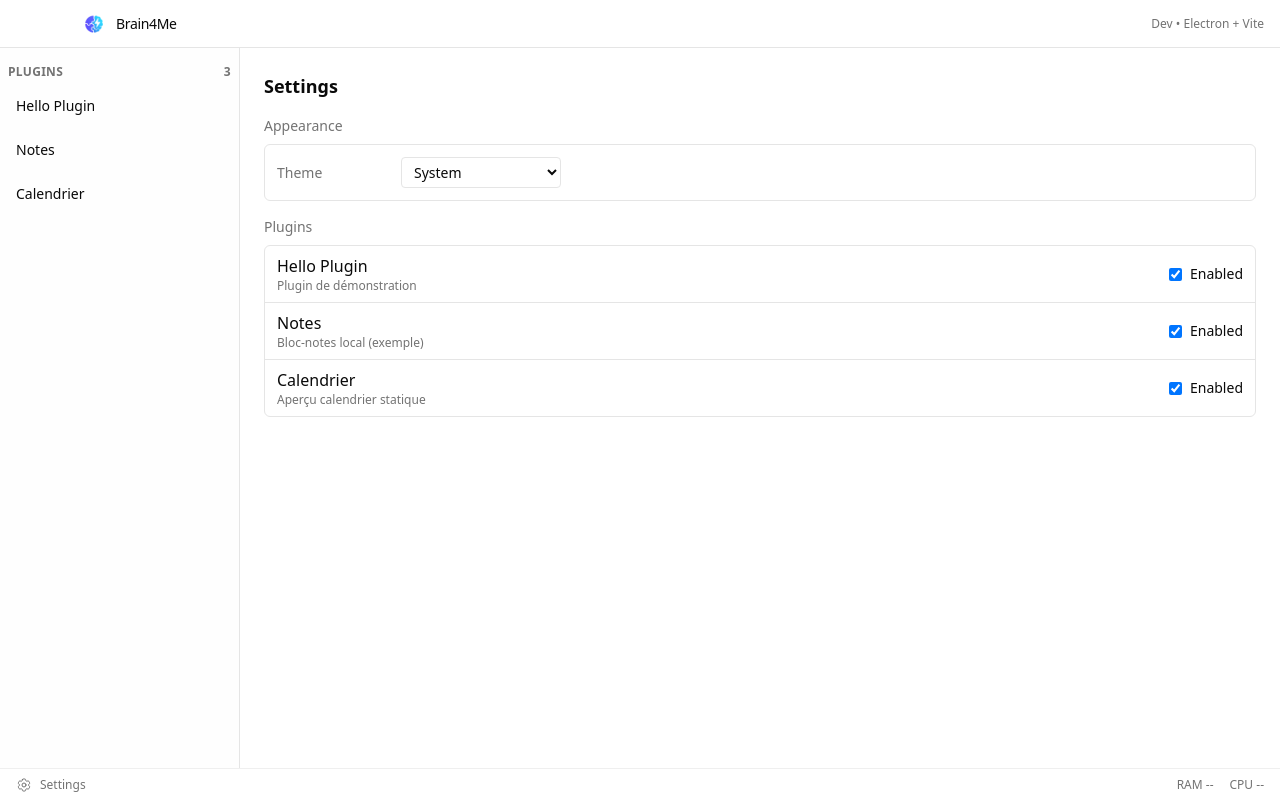
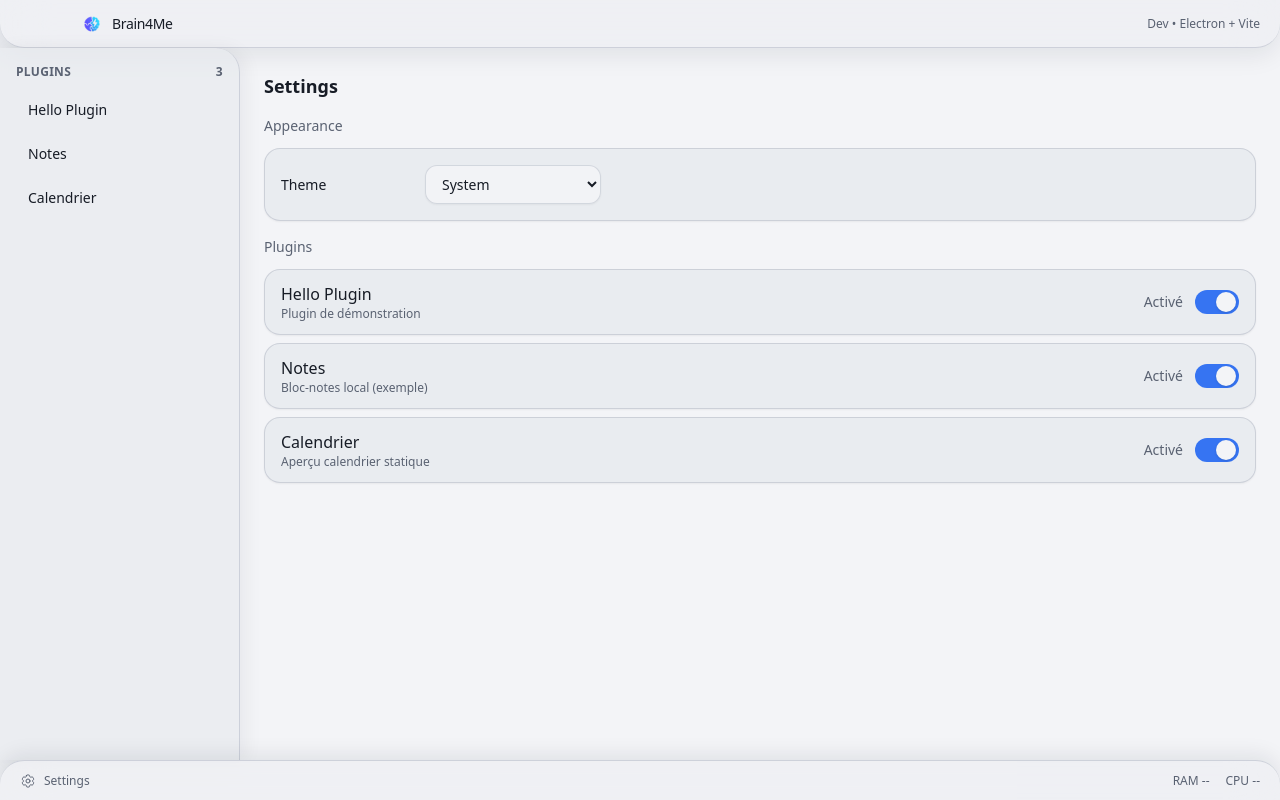
Before and after one commit to AnselmeSDR/Brain4Me, a React (Vite) app in the folder apps/desktop/: page /settings in a window 1280 px wide. Built offline with nearby package versions, Linux system fonts and the light colour scheme.

Commit message:
feat: make more design

```diff
--- a/apps/desktop/package.json
+++ b/apps/desktop/package.json
@@ -13,6 +13,7 @@
   },
   "dependencies": {
     "@heroicons/react": "^2.2.0",
+    "@radix-ui/react-switch": "^1.1.0",
     "better-sqlite3": "^12.4.1",
     "class-variance-authority": "^0.7.1",
     "clsx": "^2.1.1",
--- a/apps/desktop/src/components/layout/Footer.tsx
+++ b/apps/desktop/src/components/layout/Footer.tsx
@@ -1,7 +1,7 @@
-import { useEffect, useState } from "react";
-import { Link } from "react-router-dom";
-import { Cog6ToothIcon } from "@heroicons/react/24/outline";
-import { getIpc } from "@/core/ipc";
+import {useEffect, useState} from "react";
+import {Link} from "react-router-dom";
+import {Cog6ToothIcon} from "@heroicons/react/24/outline";
+import {getIpc} from "@/core/ipc";
 
 type Metrics = {
     cpuPercent: number;
@@ -57,8 +57,12 @@ export default function Footer() {
     const metrics = useSystemMetrics();
 
     return (
-        <footer className="h-8 shrink-0 border-t border-border/60 bg-background/80 backdrop-blur supports-[backdrop-filter]:bg-background/60 flex items-center gap-4 px-4 text-xs" style={{ WebkitAppRegion: "no-drag" }}>
-            <Link to="/settings" className="flex items-center gap-2 text-muted-foreground transition-colors hover:text-foreground">
+        <footer className="bg-card/70 rounded-tr-3xl"
+                style={{WebkitAppRegion: "no-drag"}}>
+            <div
+                className="h-10 shrink-0 flex items-center gap-4 rounded-t-3xl border-t border-border/70 bg-background/70 px-5 text-xs shadow-[0_-6px_20px_rgba(15,23,42,0.08)] backdrop-blur-xl supports-[backdrop-filter]:bg-background/50">
+                <Link to="/settings"
+                      className="flex items-center gap-2 text-muted-foreground transition-colors hover:text-foreground">
                     <Cog6ToothIcon aria-hidden className="h-4 w-4" />
                     <span>Settings</span>
                 </Link>
@@ -66,6 +70,7 @@ export default function Footer() {
                     <span>RAM {metrics ? `${metrics.memoryMB} MB` : "--"}</span>
                     <span>CPU {metrics ? `${metrics.cpuPercent}%` : "--"}</span>
                 </div>
+            </div>
         </footer>
     );
 }
--- a/apps/desktop/src/components/layout/Sidebar.tsx
+++ b/apps/desktop/src/components/layout/Sidebar.tsx
@@ -1,20 +1,21 @@
-import { Link, useLocation } from "react-router-dom";
-import { usePluginStore } from "@/core/plugin-store";
+import {Link, useLocation} from "react-router-dom";
+import {usePluginStore} from "@/core/plugin-store";
 
 export default function Sidebar() {
-    const { plugins, loading } = usePluginStore({ status: "enabled" });
+    const {plugins, loading} = usePluginStore({status: "enabled"});
     const location = useLocation();
 
     return (
-        <aside className="h-full border-r border-border bg-muted/10 p-2">
-            <h3 className="flex justify-between py-2 text-xs font-semibold uppercase tracking-wide text-muted-foreground">
+        <aside
+            className="h-full rounded-tr-3xl border-r border-border/70 bg-card/70 p-4 shadow-[6px_0_18px_rgba(15,23,42,0.05)] backdrop-blur-sm">
+            <h3 className="flex items-center justify-between pb-3 text-xs font-semibold uppercase tracking-wide text-muted-foreground">
                 Plugins
                 <div className="text-xxs">
                     {plugins.length}
                 </div>
             </h3>
 
-            <ul className="grid gap-2 text-sm">
+            <ul className="flex flex-col gap-2 text-sm">
                 {loading ? (
                     <li className="text-xs text-muted-foreground">Chargement…</li>
                 ) : (
@@ -22,14 +23,12 @@ export default function Sidebar() {
                         const active = location.pathname === `/plugin/${p.id}`;
                         return (
                             <li key={p.id}>
-                                <Link
-                                    to={`/plugin/${p.id}`}
-                                    className={`block rounded-md p-2 font-medium transition-colors ${
+                                <Link to={`/plugin/${p.id}`}
+                                    className={`block px-3 py-2 font-medium transition-all ${
                                         active
-                                            ? "bg-accent text-accent-foreground"
-                                            : "text-foreground hover:bg-accent hover:text-accent-foreground"
-                                    }`}
-                                >
+                                            ? "text-primary"
+                                            : "text-foreground hover:text-primary"
+                                    }`}>
                                     {p.name}
                                 </Link>
                             </li>
--- a/apps/desktop/src/components/layout/Topbar.tsx
+++ b/apps/desktop/src/components/layout/Topbar.tsx
@@ -1,17 +1,18 @@
-import { appLogo } from "@/assets";
+import {appLogo} from "@/assets";
 
 export default function Topbar() {
     return (
-        <header
-            className="h-12 shrink-0 border-b border-border bg-background/60 backdrop-blur supports-[backdrop-filter]:bg-background/40 glass-surface flex items-center gap-3 px-4 pl-20"
-            style={{ WebkitAppRegion: "drag" }}
-        >
-            <div className="flex items-center gap-2 text-sm font-medium tracking-tight leading-none">
-                <img src={appLogo} alt="" className="h-7 w-7" draggable={false} />
-                <span>Brain4Me</span>
-            </div>
-            <div className="ml-auto text-xs text-muted-foreground leading-none">
-                Dev • Electron + Vite
+        <header className="bg-card/70 rounded-br-3xl"
+                style={{WebkitAppRegion: "drag"}}>
+            <div
+                className="h-12 shrink-0 glass-surface flex items-center gap-3 rounded-b-3xl border-b border-border/70 bg-background/70 px-5 pl-20 shadow-[0_8px_24px_rgba(15,23,42,0.08)] backdrop-blur-xl supports-[backdrop-filter]:bg-background/50">
+                <div className="flex items-center gap-2 text-sm font-medium tracking-tight leading-none">
+                    <img src={appLogo} alt="" className="h-6 w-6" draggable={false} />
+                    <span>Brain4Me</span>
+                </div>
+                <div className="ml-auto text-xs text-muted-foreground leading-none">
+                    Dev • Electron + Vite
+                </div>
             </div>
         </header>
     );
--- /dev/null
+++ b/apps/desktop/src/components/ui/switch.tsx
@@ -0,0 +1,27 @@
+import * as React from "react";
+import * as SwitchPrimitives from "@radix-ui/react-switch";
+
+import { cn } from "@/lib/utils";
+
+type SwitchRef = React.ComponentRef<typeof SwitchPrimitives.Root>;
+type SwitchProps = React.ComponentPropsWithoutRef<typeof SwitchPrimitives.Root>;
+
+const Switch = React.forwardRef<SwitchRef, SwitchProps>(({ className, ...props }, ref) => {
+    return (
+        <SwitchPrimitives.Root
+            ref={ref}
+            className={cn(
+                "peer inline-flex h-6 w-11 shrink-0 cursor-pointer items-center rounded-full border border-transparent transition-colors focus-visible:outline-none focus-visible:ring-2 focus-visible:ring-primary/50 focus-visible:ring-offset-2 focus-visible:ring-offset-background disabled:cursor-not-allowed disabled:opacity-50 data-[state=checked]:bg-primary data-[state=unchecked]:bg-muted",
+                className
+            )}
+            {...props}
+        >
+            <SwitchPrimitives.Thumb
+                className="pointer-events-none block h-5 w-5 translate-x-0 rounded-full bg-background shadow transition-transform duration-200 ease-in-out data-[state=checked]:translate-x-5"
+            />
+        </SwitchPrimitives.Root>
+    );
+});
+Switch.displayName = SwitchPrimitives.Root.displayName;
+
+export { Switch };
--- a/apps/desktop/src/index.css
+++ b/apps/desktop/src/index.css
@@ -4,26 +4,26 @@
 
 @layer base {
     :root {
-        --primary: 220 70% 50%;
+        --primary: 220 88% 58%;
         --primary-foreground: 0 0% 98%;
         --secondary: 280 65% 60%;
         --secondary-foreground: 0 0% 98%;
 
-        --background: 0 0% 100%;
-        --foreground: 0 0% 3.9%;
-        --card: 0 0% 100%;
-        --card-foreground: 0 0% 3.9%;
-        --popover: 0 0% 100%;
-        --popover-foreground: 0 0% 3.9%;
-        --muted: 0 0% 96.1%;
-        --muted-foreground: 0 0% 45.1%;
-        --accent: 0 0% 96.1%;
-        --accent-foreground: 0 0% 9%;
-        --destructive: 0 84.2% 60.2%;
-        --destructive-foreground: 0 0% 98%;
-        --border: 0 0% 89.8%;
-        --input: 0 0% 89.8%;
-        --ring: 0 0% 3.9%;
+        --background: 220 18% 96%;
+        --foreground: 220 24% 12%;
+        --card: 220 16% 92%;
+        --card-foreground: 220 26% 14%;
+        --popover: 220 16% 92%;
+        --popover-foreground: 220 26% 14%;
+        --muted: 220 14% 88%;
+        --muted-foreground: 220 12% 40%;
+        --accent: 220 18% 82%;
+        --accent-foreground: 220 28% 18%;
+        --destructive: 0 70% 55%;
+        --destructive-foreground: 0 0% 100%;
+        --border: 220 14% 78%;
+        --input: 220 14% 78%;
+        --ring: 220 28% 36%;
         --chart-1: 12 76% 61%;
         --chart-2: 173 58% 39%;
         --chart-3: 197 37% 24%;
@@ -32,26 +32,26 @@
         --radius: 0.5rem;
     }
     .dark {
-        --background: 0 0% 3.9%;
-        --foreground: 0 0% 98%;
-        --card: 0 0% 3.9%;
-        --card-foreground: 0 0% 98%;
-        --popover: 0 0% 3.9%;
-        --popover-foreground: 0 0% 98%;
-        --muted: 0 0% 14.9%;
-        --muted-foreground: 0 0% 63.9%;
-        --accent: 0 0% 14.9%;
-        --accent-foreground: 0 0% 98%;
-        --destructive: 0 62.8% 30.6%;
+        --background: 220 12% 14%;
+        --foreground: 220 18% 96%;
+        --card: 220 10% 18%;
+        --card-foreground: 220 18% 96%;
+        --popover: 220 10% 18%;
+        --popover-foreground: 220 18% 96%;
+        --muted: 220 12% 24%;
+        --muted-foreground: 220 12% 72%;
+        --accent: 220 14% 28%;
+        --accent-foreground: 220 20% 96%;
+        --destructive: 0 62.8% 36%;
         --destructive-foreground: 0 0% 98%;
-        --border: 0 0% 14.9%;
-        --input: 0 0% 14.9%;
-        --ring: 0 0% 83.1%;
-        --chart-1: 220 70% 50%;
-        --chart-2: 160 60% 45%;
-        --chart-3: 30 80% 55%;
-        --chart-4: 280 65% 60%;
-        --chart-5: 340 75% 55%;
+        --border: 220 12% 28%;
+        --input: 220 12% 28%;
+        --ring: 220 18% 78%;
+        --chart-1: 210 70% 56%;
+        --chart-2: 160 55% 52%;
+        --chart-3: 30 75% 58%;
+        --chart-4: 280 62% 64%;
+        --chart-5: 340 70% 60%;
     }
 }
 
--- a/apps/desktop/src/routes/Settings.tsx
+++ b/apps/desktop/src/routes/Settings.tsx
@@ -1,9 +1,10 @@
-import { usePluginStore } from "@/core/plugin-store";
-import { getTheme, initThemeStore, setTheme, subscribe, type Theme } from "@/core/theme-store";
-import { useEffect, useSyncExternalStore } from "react";
+import {Switch} from "@/components/ui/switch";
+import {usePluginStore} from "@/core/plugin-store";
+import {getTheme, initThemeStore, setTheme, subscribe, type Theme} from "@/core/theme-store";
+import {useEffect, useSyncExternalStore} from "react";
 
 export default function SettingsPage() {
-    const { plugins, loading, error, setPluginEnabled } = usePluginStore();
+    const {plugins, loading, error, setPluginEnabled} = usePluginStore();
 
     // subscribe to theme store
     useEffect(() => {
@@ -14,15 +15,15 @@ export default function SettingsPage() {
     return (
         <div className="p-6 space-y-4">
             <h1 className="text-lg font-semibold">Settings</h1>
-            <section className="mb-6">
-                <h2 className="mb-2 text-sm font-medium text-muted-foreground">Appearance</h2>
-                <div className="rounded-md border bg-card p-3">
-                    <label className="flex items-center gap-3 text-sm">
-                        <span className="w-28 text-muted-foreground">Theme</span>
+            <section className="mb-8">
+                <h2 className="mb-3 text-sm font-medium text-muted-foreground">Appearance</h2>
+                <div className="rounded-2xl border border-border/70 bg-card/80 p-4 shadow-sm backdrop-blur-sm">
+                    <label className="flex items-center gap-4 text-sm">
+                        <span className="w-32 text-foreground">Theme</span>
                         <select
-                            className="min-w-40 rounded border bg-background px-2 py-1 text-foreground"
+                            className="min-w-44 rounded-xl border border-border/60 bg-background/90 px-3 py-2 text-foreground shadow-sm transition focus:outline-none focus:ring-2 focus:ring-primary/40"
                             value={theme}
-                            onChange={async ({ currentTarget }) => {
+                            onChange={async ({currentTarget}) => {
                                 await setTheme(currentTarget.value as Theme);
                             }}
                         >
@@ -35,31 +36,36 @@ export default function SettingsPage() {
                 </div>
             </section>
             <section>
-                <h2 className="mb-2 text-sm font-medium text-muted-foreground">Plugins</h2>
+                <h2 className="mb-3 text-sm font-medium text-muted-foreground">Plugins</h2>
                 {error && <div className="mb-3 text-xs text-destructive">{error}</div>}
-                <ul className="divide-y rounded-md border bg-card">
+                <div className="space-y-2">
                     {(loading ? [] : plugins).map((p) => (
-                        <li key={p.id} className="flex items-center justify-between px-3 py-2">
+                        <div
+                            key={p.id}
+                            className="flex items-center justify-between gap-4 rounded-2xl border border-border/70 bg-card/80 px-4 py-3 shadow-sm backdrop-blur-sm"
+                        >
                             <div>
                                 <div className="font-medium text-foreground">{p.name}</div>
                                 {p.description && (
                                     <div className="text-xs text-muted-foreground">{p.description}</div>
                                 )}
                             </div>
-                            <label className="flex items-center gap-2 text-sm">
-                                <input
-                                    type="checkbox"
+                            <div className="flex items-center gap-3 text-sm">
+                                <span className="text-muted-foreground">
+                                    {p.enabled ? "Activé" : "Désactivé"}
+                                </span>
+                                <Switch
+                                    id={`plugin-${p.id}`}
                                     checked={p.enabled}
-                                    onChange={async ({ currentTarget }) => {
-                                        const nextChecked = currentTarget.checked;
-                                        await setPluginEnabled(p.id, nextChecked);
+                                    onCheckedChange={async (nextValue) => {
+                                        await setPluginEnabled(p.id, nextValue);
                                     }}
+                                    aria-label={`Activer ${p.name}`}
                                 />
-                                Enabled
-                            </label>
-                        </li>
+                            </div>
+                        </div>
                     ))}
-                </ul>
+                </div>
                 {loading && <div className="py-4 text-xs text-muted-foreground">Chargement…</div>}
             </section>
         </div>
```
Also changed, not shown: 1 other file (tests, documents, lock files or other folders). Lines whose indentation alone changed are shown as unchanged.
